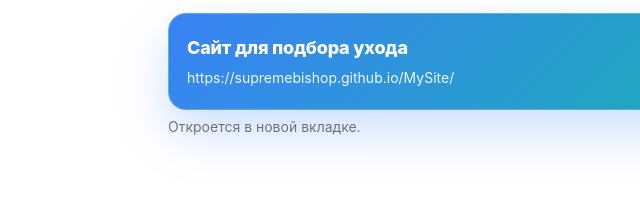
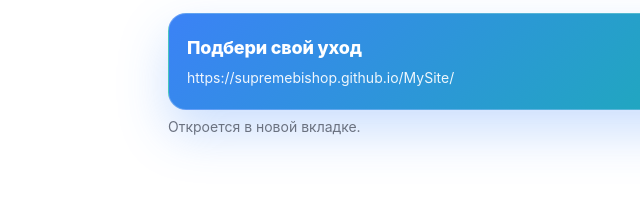
Before and after one commit to SupremeBishop/LongRead, a plain HTML site: page index.html in a window 1280 px wide. Shown: the part 11681-11883 px from the top of the page, 92-732 px from the left. Drawn offline with Linux system fonts and the light colour scheme.

Commit message:
Update index.html

```diff
--- a/index.html
+++ b/index.html
@@ -794,7 +794,7 @@
 
           <a class="biglink" href="https://supremebishop.github.io/MySite/" target="_blank" rel="noopener noreferrer">
             <div>
-              <div class="title">Сайт для подбора ухода</div>
+              <div class="title">Подбери свой уход</div>
               <div class="url">https://supremebishop.github.io/MySite/</div>
             </div>
             <div class="badge">ОТКРЫТЬ →</div>
```
